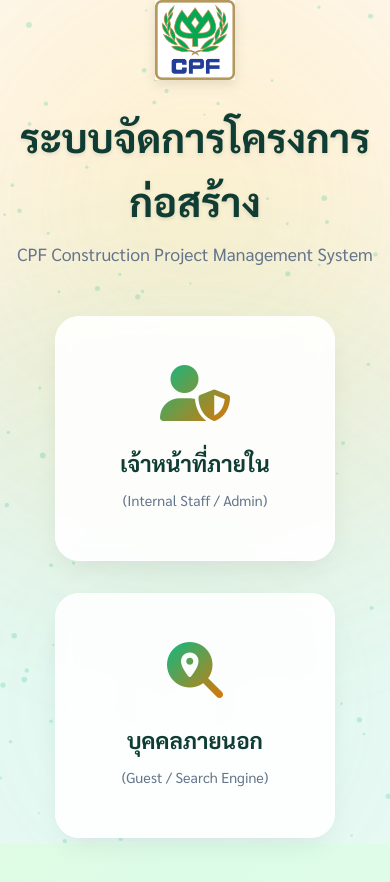
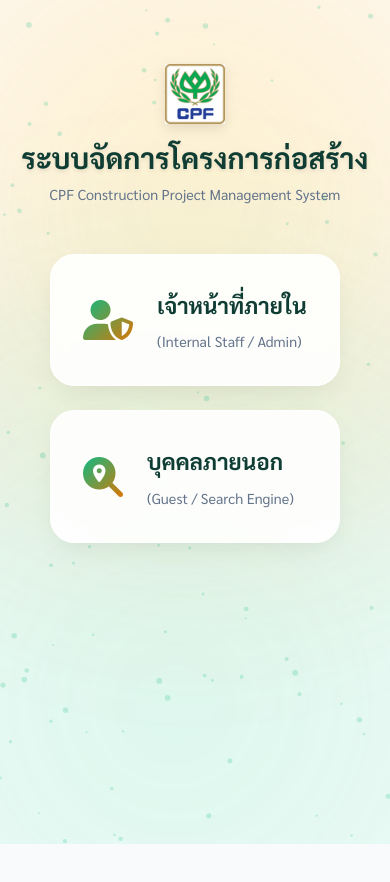
Before and after one commit to cccite2025/Search-Engine, a plain HTML site: page index.html in a window 390 px wide. After the commit the page ends 844 px from the top, so only its background shows below. Drawn offline with Linux system fonts and the light colour scheme; some packages are replaced by stand-ins of ours; a script that the page names is missing.

Commit message:
Add files via upload

```diff
--- a/index.html
+++ b/index.html
@@ -18,17 +18,23 @@
             justify-content: center;
             align-items: center;
             min-height: 100vh;
-            overflow: hidden;
+            /* แก้ไข 1: เปลี่ยนจาก overflow: hidden เป็น auto เพื่อให้เลื่อนจอได้ */
+            overflow-y: auto;
+            overflow-x: hidden; /* ซ่อนแค่แนวนอน */
+            padding: 2rem 1rem; /* เพิ่มขอบกันชิดจอในมือถือ */
         }
+
         .portal-container {
             text-align: center;
             z-index: 10;
             animation: fadeIn 0.8s ease-out;
-            /* เพิ่ม Flex เพื่อจัดกลาง */
             display: flex;
             flex-direction: column;
             align-items: center;
+            width: 100%;
+            max-width: 1200px;
         }
+
         .portal-header {
             margin-bottom: 3rem;
             display: flex;
@@ -36,19 +42,31 @@
             align-items: center;
             justify-content: center;
         }
+
+        .portal-header img {
+            height: 80px;
+            margin-bottom: 1.5rem;
+            filter: drop-shadow(0 4px 6px rgba(0,0,0,0.1));
+        }
+
         .portal-header h1 {
             font-size: 2.5rem;
             color: var(--primary-dark);
             margin-bottom: 0.5rem;
             text-shadow: 0 2px 4px rgba(0,0,0,0.1);
+            line-height: 1.2;
         }
+
         .portal-header p { color: var(--text-muted); font-size: 1.1rem; }
+
         .card-wrapper {
             display: flex;
             gap: 2rem;
             justify-content: center;
             flex-wrap: wrap;
+            padding-bottom: 2rem; /* เผื่อพื้นที่ด้านล่างเวลาเลื่อน */
         }
+
         .role-card {
             background: rgba(255, 255, 255, 0.9);
             backdrop-filter: blur(10px);
@@ -67,11 +85,13 @@
             position: relative;
             overflow: hidden;
         }
+
         .role-card:hover {
             transform: translateY(-10px);
             box-shadow: 0 20px 40px -10px rgba(16, 185, 129, 0.2);
             border-color: var(--primary);
         }
+
         .role-card i {
             font-size: 3.5rem;
             margin-bottom: 1.5rem;
@@ -79,13 +99,45 @@
             -webkit-background-clip: text;
             -webkit-text-fill-color: transparent;
         }
+
         .role-card h3 { font-size: 1.4rem; margin-bottom: 0.5rem; color: var(--primary-dark); }
         .role-card span { font-size: 0.9rem; color: var(--text-muted); }
+
         .role-card::after {
             content: ''; position: absolute; bottom: 0; left: 0; width: 100%; height: 4px;
             background: var(--gold-gradient); transform: scaleX(0); transition: transform 0.3s ease;
         }
         .role-card:hover::after { transform: scaleX(1); }
+
+        /* --- แก้ไข 2: เพิ่ม Media Query สำหรับมือถือ --- */
+        @media (max-width: 768px) {
+            body {
+                justify-content: flex-start; /* ให้เริ่มจากด้านบน */
+                padding-top: 4rem; /* เว้นระยะหัว */
+            }
+            .portal-header img { height: 60px; margin-bottom: 1rem; }
+            .portal-header h1 { font-size: 1.8rem; }
+            .portal-header p { font-size: 0.9rem; }
+
+            .card-wrapper {
+                flex-direction: column; /* เรียงลงแนวนอน */
+                gap: 1.5rem;
+            }
+
+            .role-card {
+                width: 100%; /* เต็มจอ */
+                max-width: 320px; /* แต่ไม่เกิน 320px */
+                padding: 2rem; /* ลด padding */
+                display: flex;
+                flex-direction: row; /* จัด icon กับ text แนวนอน */
+                align-items: center;
+                text-align: left;
+                gap: 1.5rem;
+            }
+
+            .role-card i { margin-bottom: 0; font-size: 2.5rem; }
+            .role-card div { display: flex; flex-direction: column; } /* wrapper สำหรับ text */
+        }
     </style>
 </head>
 <body>
@@ -97,8 +149,7 @@
 
     <div class="portal-container">
         <div class="portal-header">
-            <img src="cpf-logo.png" alt="CPF Logo" style="height: 80px; margin-bottom: 1.5rem; filter: drop-shadow(0 4px 6px rgba(0,0,0,0.1));">
-
+            <img src="cpf-logo.png" alt="CPF Logo">
             <h1>ระบบจัดการโครงการก่อสร้าง</h1>
             <p>CPF Construction Project Management System</p>
         </div>
@@ -106,17 +157,23 @@
         <div class="card-wrapper">
             <div onclick="checkInternalAccess()" class="role-card">
                 <i class="fas fa-user-shield"></i>
-                <h3>เจ้าหน้าที่ภายใน</h3>
-                <span>(Internal Staff / Admin)</span>
+                <div>
+                    <h3>เจ้าหน้าที่ภายใน</h3>
+                    <span>(Internal Staff / Admin)</span>
+                </div>
             </div>
 
             <a href="portfolio.html" class="role-card">
                 <i class="fas fa-search-location"></i>
-                <h3>บุคคลภายนอก</h3>
-                <span>(Guest / Search Engine)</span>
+                <div>
+                    <h3>บุคคลภายนอก</h3>
+                    <span>(Guest / Search Engine)</span>
+                </div>
             </a>
         </div>
-    </div> <script>
+    </div>
+
+    <script>
         // ฟังก์ชันตรวจสอบรหัสผ่าน
         async function checkInternalAccess() {
             const { value: password } = await Swal.fire({
```
